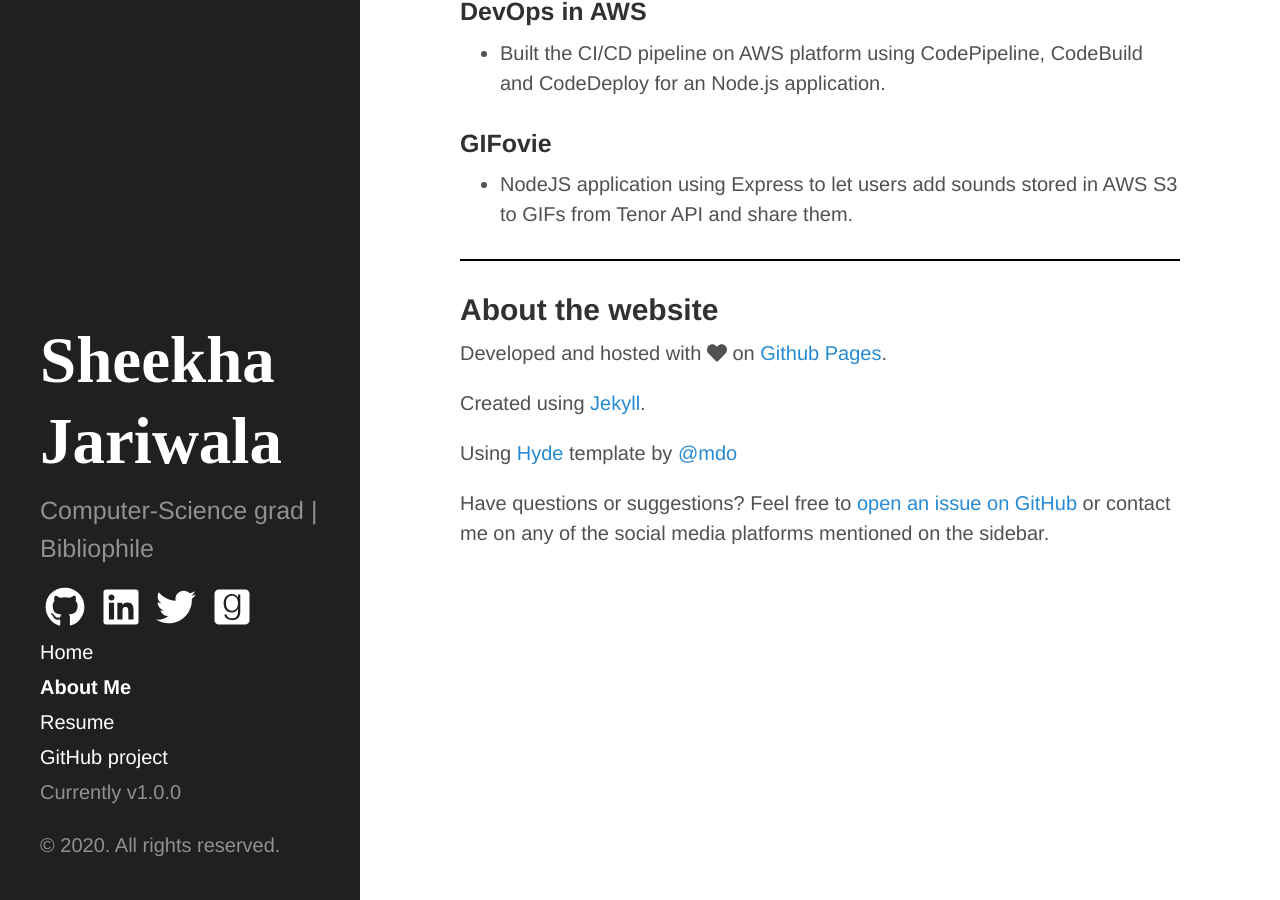
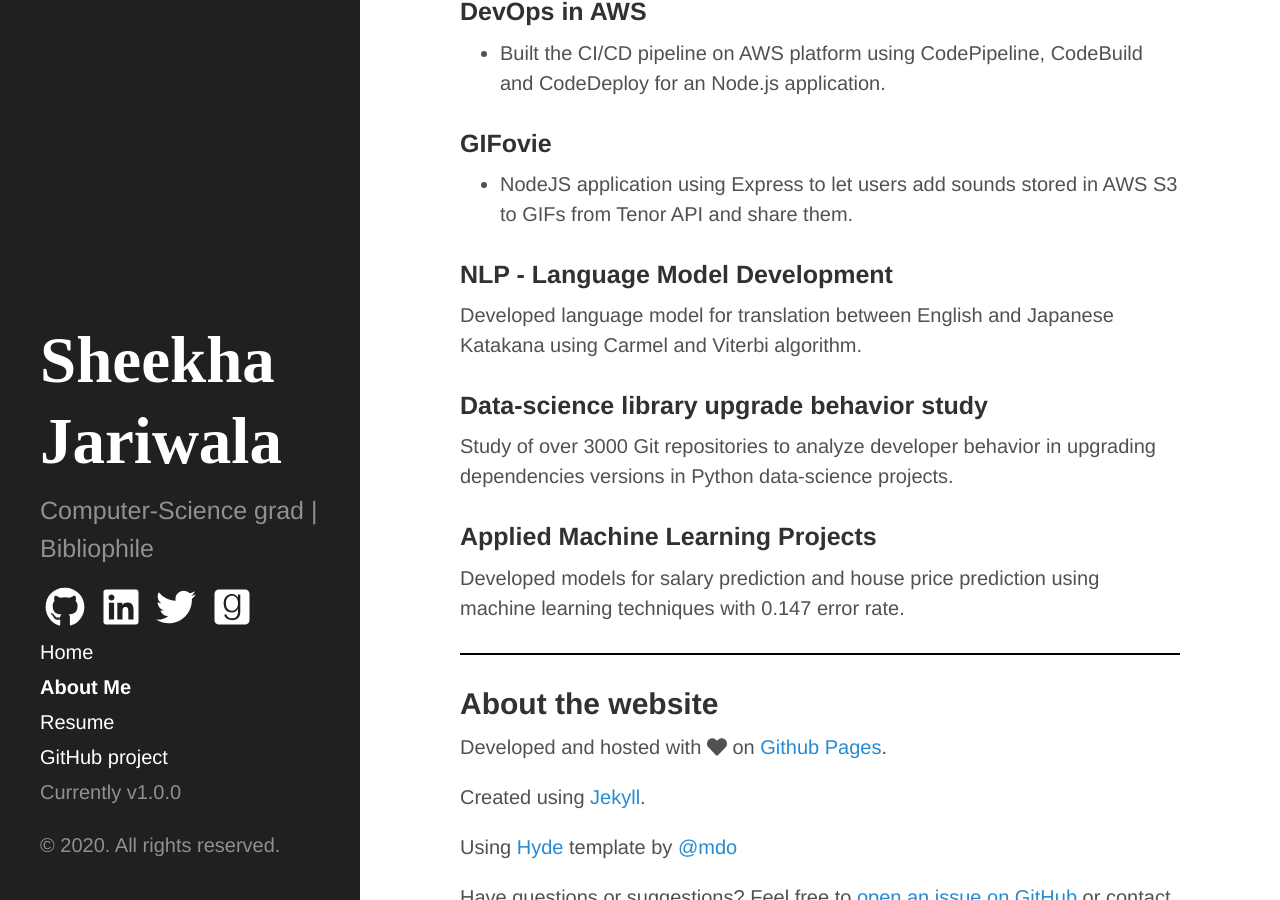
Before and after one commit to SheekhaJ/SheekhaJ.github.io, a Jekyll site: the page built from about.md, in a window 1280 px wide and 900 px high, scrolled down 2668 px. Built offline with Jekyll 4.4.1, drawn with Linux system fonts in a browser that asks for light colours; nearby versions of some CDN libraries.

Commit message:
Added more projects

```diff
--- a/CNAME
+++ /dev/null
@@ -1 +0,0 @@
-sheekhaj.github.io
--- a/about.md
+++ b/about.md
@@ -58,6 +58,15 @@
 ### GIFovie
 * NodeJS application using Express to let users add sounds stored in AWS S3 to GIFs from Tenor API and share them.
 
+### NLP - Language Model Development
+Developed language model for translation between English and Japanese Katakana using Carmel and Viterbi algorithm.
+
+### Data-science library upgrade behavior study
+Study of over 3000 Git repositories to analyze developer behavior in upgrading dependencies versions in Python data-science projects.
+
+### Applied Machine Learning Projects
+Developed models for salary prediction and house price prediction using machine learning techniques with 0.147 error rate.
+
 ---
 
 ## About the website
```
